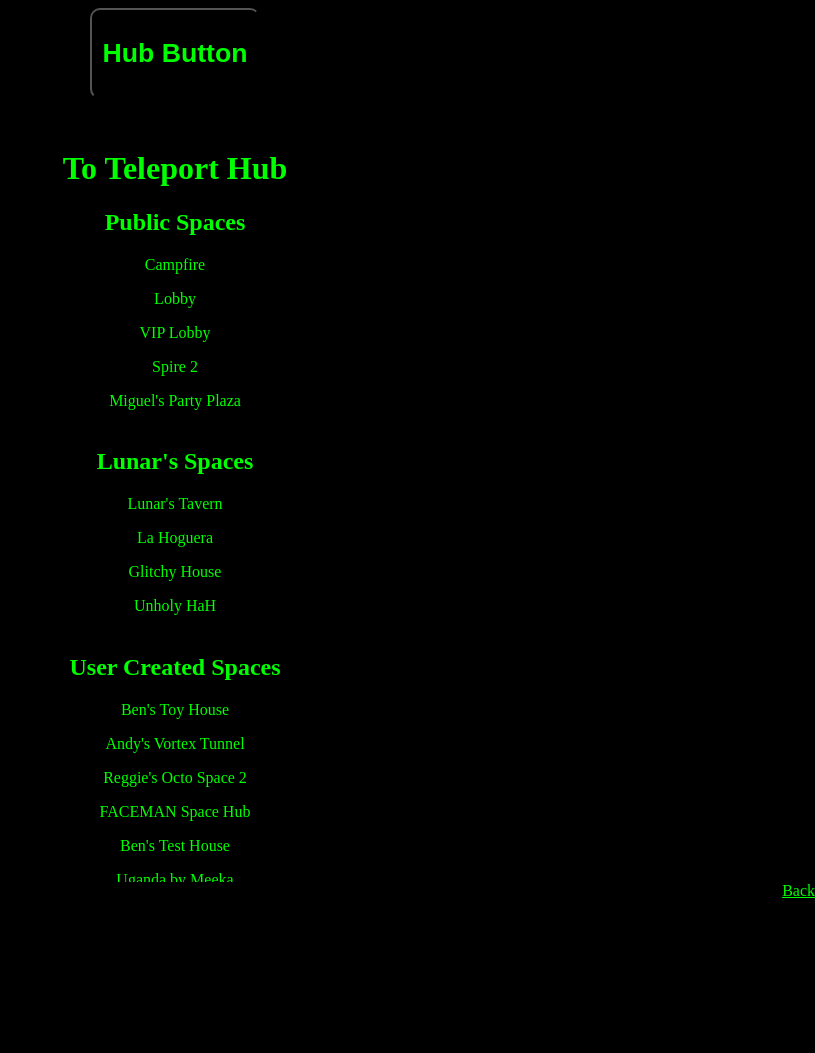
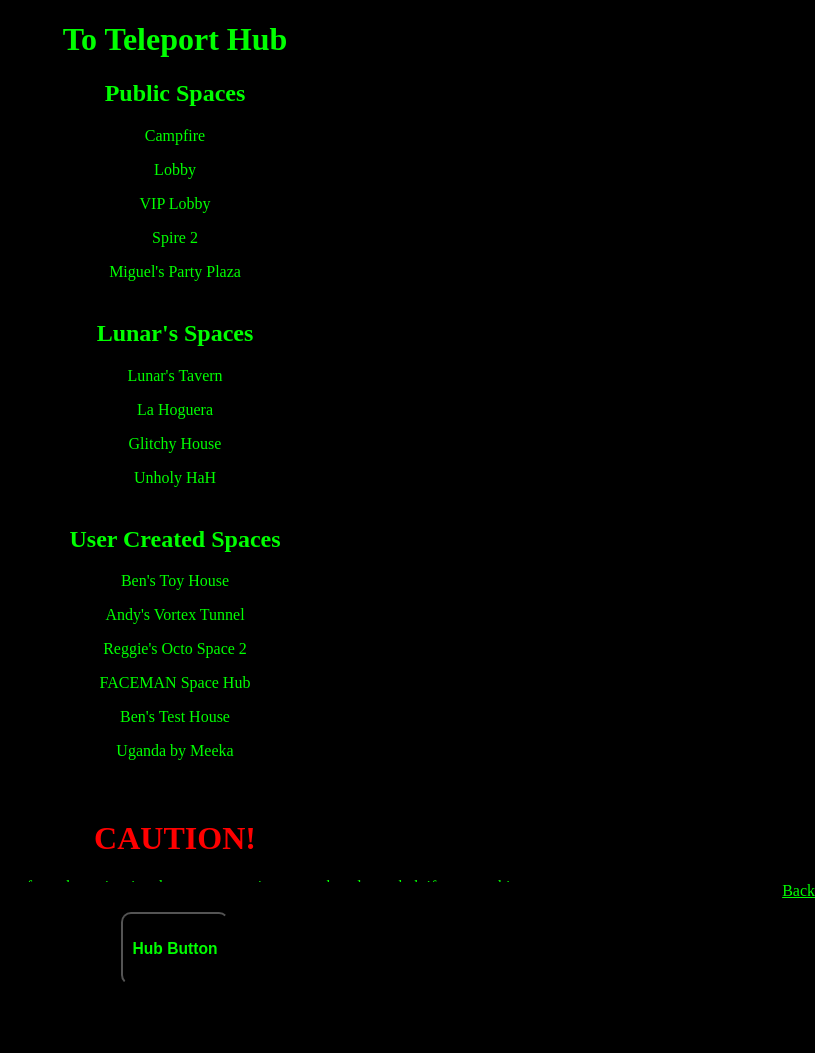
Before and after one commit to LunarTiger/AltspaceVR, a Jekyll site: the page teleportHub/index.html, which Jekyll copies as it is, in a window 1280 px wide. Shown: the whole page, without its empty margins (465-1280 px from the left). Built offline with Jekyll 4.4.1, drawn with Linux system fonts in a browser that asks for light colours; before the commit the page ends 965 px from its top, so only the background shows below that.

Commit message:
Update index.html

```diff
--- a/teleportHub/index.html
+++ b/teleportHub/index.html
@@ -16,8 +16,6 @@
 		<meta name="Lunar's 2D Teleport Hub" content="Lunar's 2D Teleport Hub">
 	</head>
 	<body>
-		<button type="button" name="Hub Button" onClick="window.location='https://lunartiger.github.io/AltspaceVR/teleportHub/button/'"><h1>Hub Button</h1></button>
-		<hr style="height:20px; visibility:hidden;" />
 		<a href="altspace://account.altvr.com/api/spaces/lunar-s-teleport-hub" style="text-decoration:none"><h1>To Teleport Hub</h1></a>
 		<h2>Public Spaces</h2>
 		<p><a href="altspace://account.altvr.com/api/spaces/campfire-lobby" style="text-decoration:none">Campfire</a></p>
@@ -39,6 +37,10 @@
 		<p><a href="altspace://account.altvr.com/api/spaces/faceman-space-hub" style="text-decoration:none">FACEMAN Space Hub</a></p>
 		<p><a href="altspace://account.altvr.com/api/spaces/test-house" style="text-decoration:none">Ben's Test House</a></p>
 		<p><a href="altspace://account.altvr.com/api/spaces/event-855383141190206287" style="text-decoration:none">Uganda by Meeka</a></p>
+		<hr style="height:20px; visibility:hidden;" />
+		<h1 style="color: #ff0000";>CAUTION!</h1>
+		<p>You have to refresh the button from the main triangle menu every time go to the teleport hub if you use this.</p>
+		<button type="button" name="Hub Button" onClick="window.location='https://lunartiger.github.io/AltspaceVR/teleportHub/button/'"><h3>Hub Button</h3></button>
 		<hr style="height:50px; visibility:hidden;" />
 		<!-- <p><a href="altspace://account.altvr.com/api/spaces/" style="text-decoration:none"></a></p> -->
 	</body>
```
